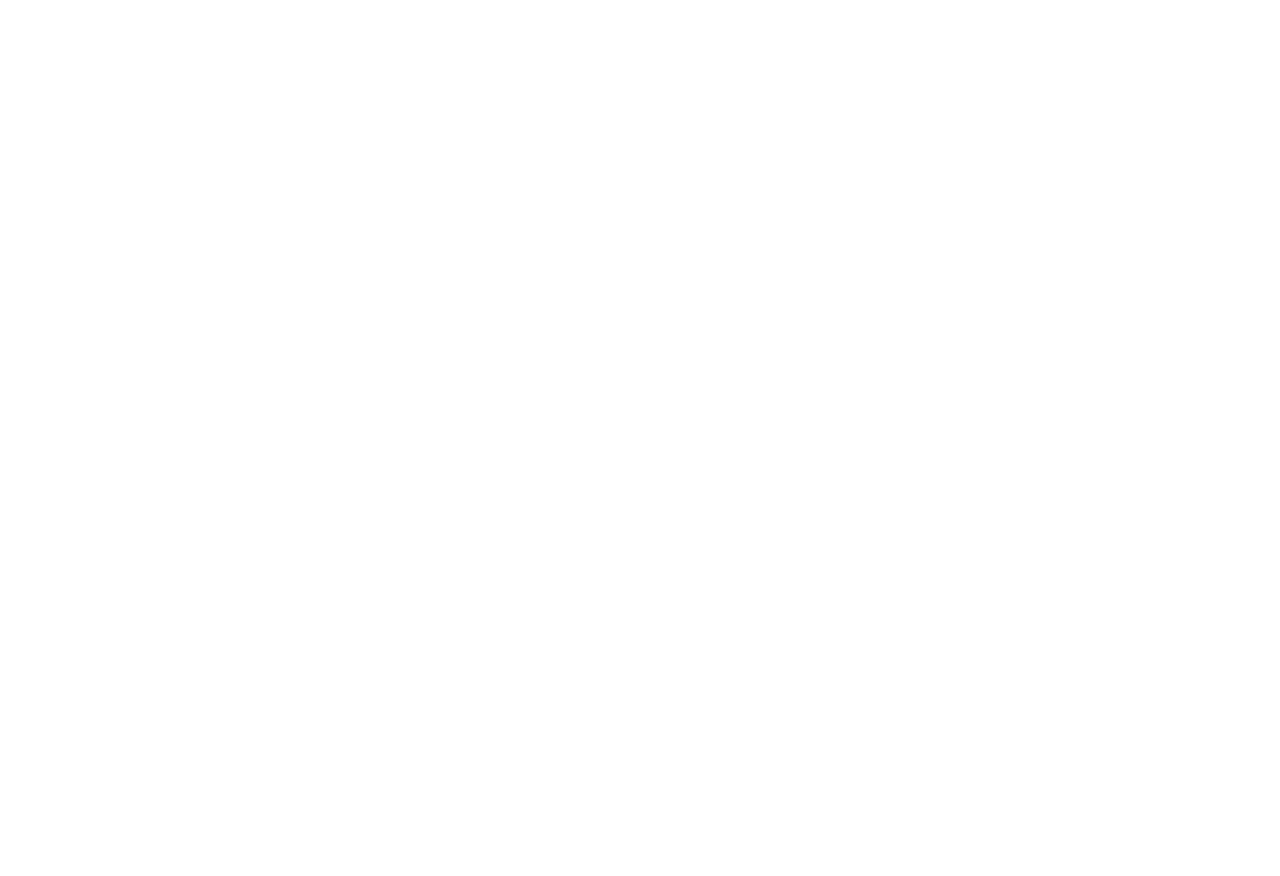
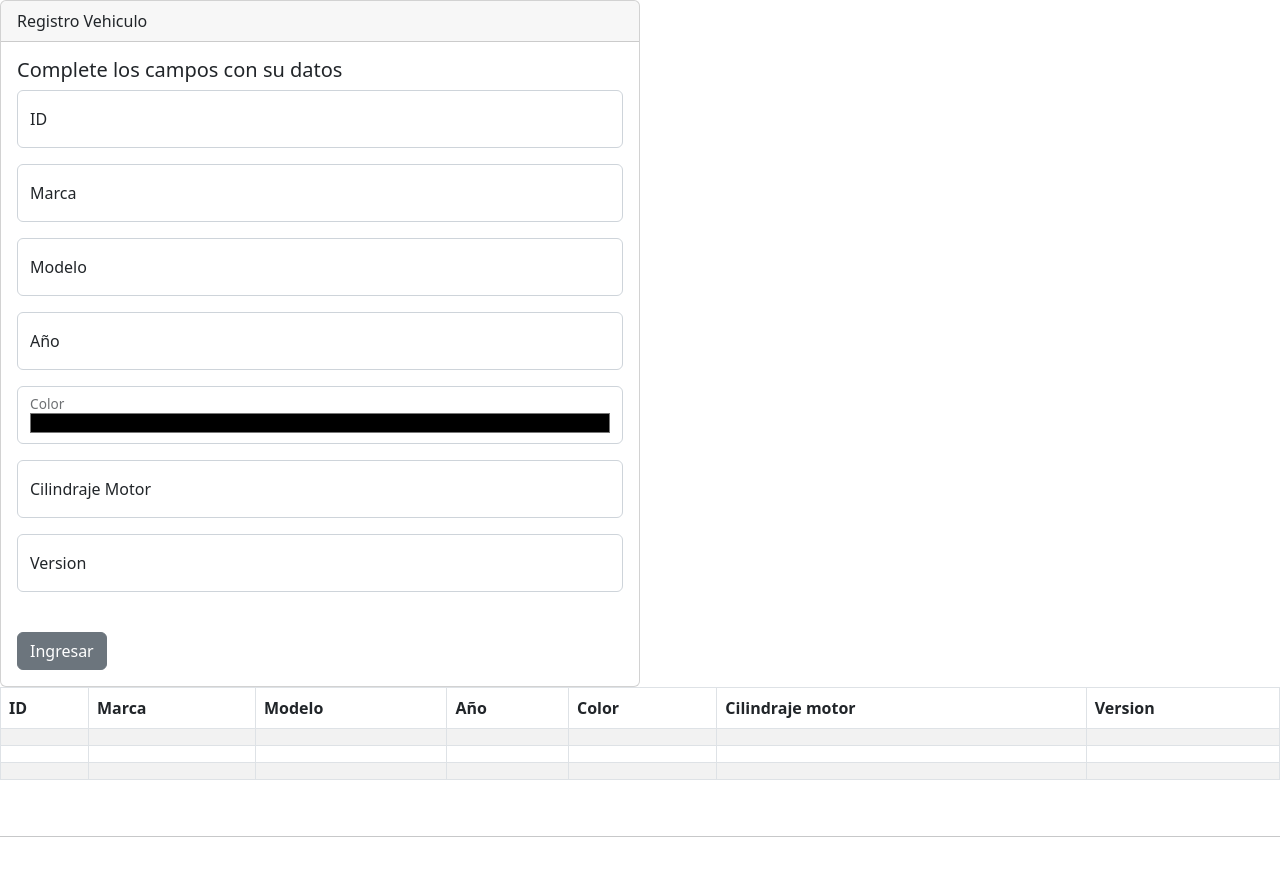
Before and after one commit to D13G0D/reactEjercices, a React (Create React App) app: page /Auto in a window 1280 px wide. Before the commit this address had no page. Before the commit the page ends 800 px from the top, so only its background shows below. Built offline with nearby package versions, Linux system fonts and the light colour scheme.

Commit message:
Cambios App

```diff
--- a/src/App.js
+++ b/src/App.js
@@ -1,12 +1,13 @@
 import React from "react";
 import { BrowserRouter, Routes, Route } from "react-router-dom";
-import { RegisterPage } from "./pages";
+import { AutoPage, RegisterPage } from "./pages";
 
 const App = () => {
   return (
     <BrowserRouter>
       <Routes>
         <Route path="/" element={<RegisterPage/>} />
+        <Route path="/Auto" element={<AutoPage/>} />
       </Routes>
     </BrowserRouter>
   )
```
